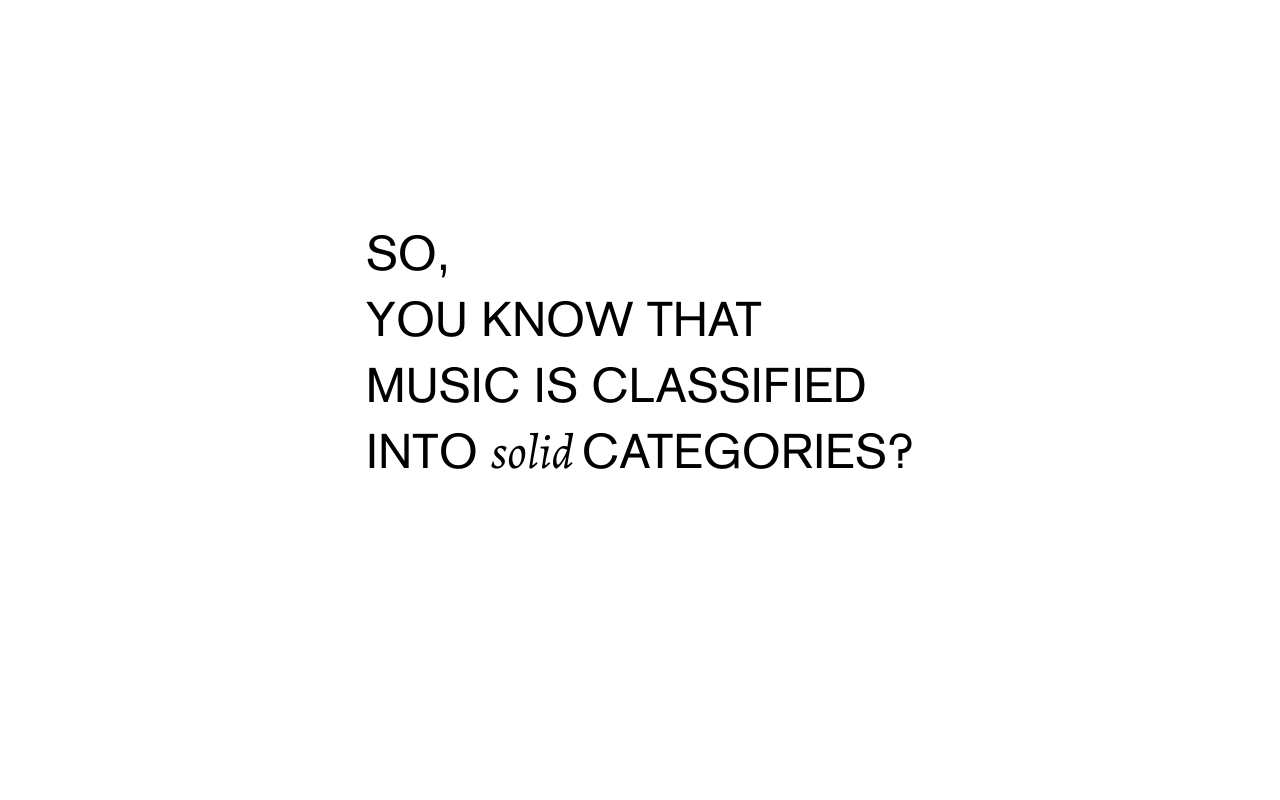
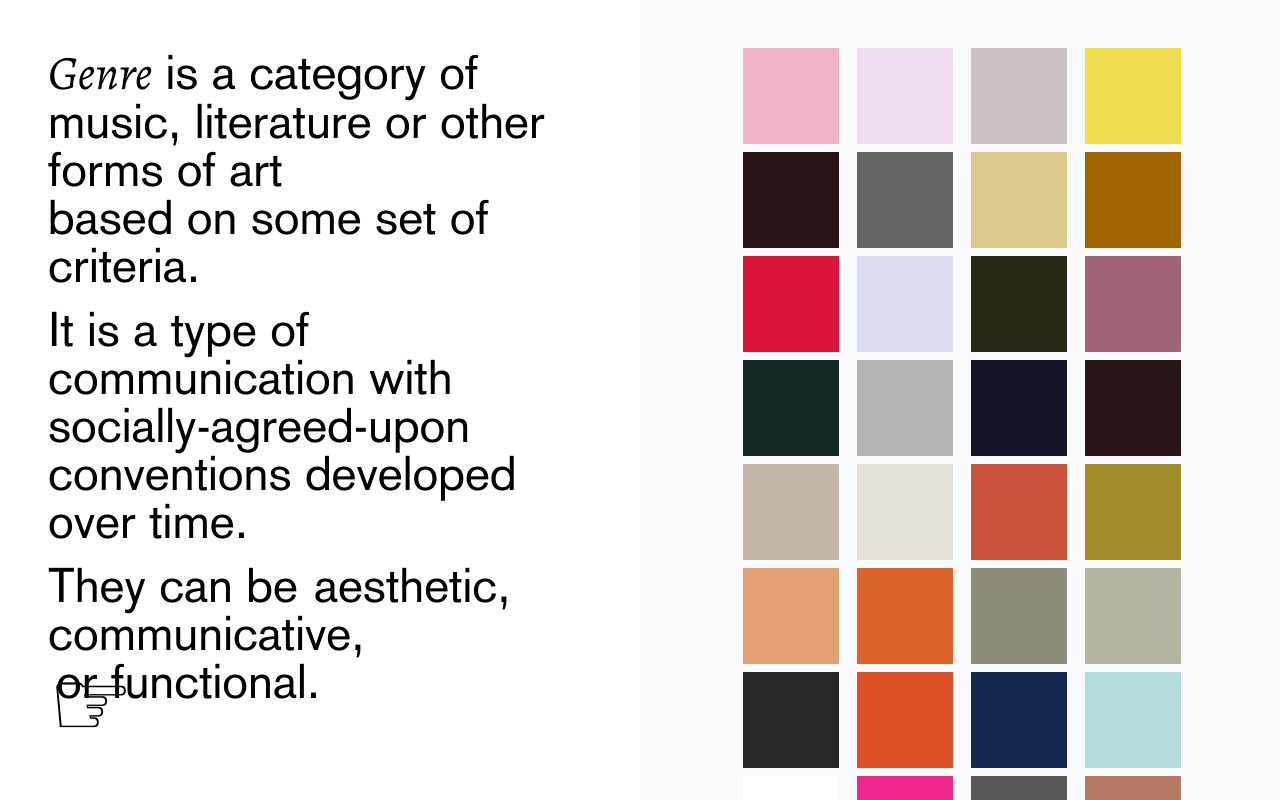
Before and after one commit to Malayvasa/gender-bender, a React (Create React App) app: page / in a window 1280 px wide. Built offline with nearby package versions, Linux system fonts and the light colour scheme.

Commit message:
new commit

```diff
--- a/src/App.js
+++ b/src/App.js
@@ -6,7 +6,7 @@ let albumCovers = require.context("../src/assets/albumCovers", true);
 let itemImg = albumCovers(`./${3}.png`).default;
 
 function App() {
-  const [animState, setAnimState] = useState(1);
+  const [animState, setAnimState] = useState(14);
   const [currentHoverColor, setCurrentHoverColor] = useState("#000");
   const [currentSongObject, setCurrentSongObject] = useState(null);
   const advanceState = () => {
@@ -53,8 +53,26 @@ function App() {
     return sortedArray;
   };
 
+  //function to sort array of songs by release year
+  const sortYear = () => {
+    let array = data.map((item) => item);
+    let sortedArray = array.sort((a, b) => {
+      let aYear = a.ReleaseYear;
+      let bYear = b.ReleaseYear;
+      if (aYear > bYear) {
+        return 1;
+      } else if (aYear < bYear) {
+        return -1;
+      } else {
+        return 0;
+      }
+    });
+    return sortedArray;
+  };
+
   const sortedHexArray = sortHue();
   const sortedLocationArray = sortLocation();
+  const sortedYearArray = sortYear();
 
   return (
     <div>
@@ -464,7 +482,7 @@ function App() {
                 ),
                 10: (
                   <div className="flex h-screen">
-                    <div className="text-5xl w-1/2 p-12 leading-snug">
+                    <div className="text-5xl w-1/2 p-12 leading-none">
                       <motion.div
                         initial={{ y: "-10%", opacity: 0 }}
                         animate={{ y: "0%", opacity: 1 }}
@@ -532,7 +550,7 @@ function App() {
                 ),
                 11: (
                   <div className="flex h-screen">
-                    <div className="text-5xl w-1/2 p-12 leading-snug">
+                    <div className="text-5xl w-1/2 p-12 leading-none">
                       <p>
                         {" "}
                         <span className="font-serif">Genre</span> is a category
@@ -547,7 +565,7 @@ function App() {
                           duration: 0.8,
                           delay: 0.3,
                         }}
-                        className="pt-2"
+                        className="pt-4"
                       >
                         {" "}
                         It is a type of communication with socially-agreed-upon
@@ -582,7 +600,7 @@ function App() {
                 ),
                 12: (
                   <div className="flex h-screen">
-                    <div className="text-5xl w-1/2 p-12 leading-snug">
+                    <div className="text-5xl w-1/2 p-12 leading-none">
                       <p>
                         {" "}
                         <span
@@ -596,7 +614,7 @@ function App() {
                         is a category of music, literature or other forms of art{" "}
                         <br></br> based on some set of criteria.
                       </p>
-                      <p className="pt-2">
+                      <p className="pt-4">
                         {" "}
                         It is a type of communication with socially-agreed-upon
                         conventions developed over time.
@@ -610,7 +628,7 @@ function App() {
                             duration: 0.8,
                             delay: 0.3,
                           }}
-                          className="pt-2"
+                          className="pt-4"
                         >
                           {" "}
                           They can be{" "}
@@ -623,7 +641,7 @@ function App() {
                             duration: 0.8,
                             delay: 2,
                           }}
-                          className="pt-2 pl-4"
+                          className="pt-4 pl-4"
                           style={{ color: `${currentHoverColor}` }}
                         >
                           {" "}
@@ -688,7 +706,7 @@ function App() {
                               </div>
                               <div className="w-24 h-24 -ml-20 z-10">
                                 <motion.div
-                                  className="w-24 h-24"
+                                  className="w-24 h-24 "
                                   initial={{ y: "0%", opacity: 0 }}
                                   animate={{ y: "0%", opacity: 1 }}
                                   transition={{
@@ -718,7 +736,7 @@ function App() {
                 ),
                 13: (
                   <div className="flex h-screen">
-                    <div className="text-5xl w-1/2 p-12 leading-snug">
+                    <div className="text-5xl w-1/2 p-12 leading-none">
                       <p>
                         {" "}
                         <span
@@ -732,21 +750,21 @@ function App() {
                         is a category of music, literature or other forms of art{" "}
                         <br></br> based on some set of criteria.
                       </p>
-                      <p className="pt-2">
+                      <p className="pt-4">
                         {" "}
                         It is a type of communication with socially-agreed-upon
                         conventions developed over time.
                       </p>
                       <div className="flex flex-wrap">
-                        <div className="pt-2"> They can be </div>
-                        <div className="pt-2 pl-4"> aesthetic,</div>
+                        <div className="pt-4"> They can be </div>
+                        <div className="pt-4 pl-4"> aesthetic,</div>
                         <motion.div
                           initial={{ y: "-10%", opacity: 0 }}
                           animate={{ y: "0%", opacity: 1 }}
                           transition={{
                             ease: "easeIn",
                             duration: 0.8,
-                            delay: 2,
+                            delay: 1,
                           }}
                           className=""
                           style={{ color: `${currentHoverColor}` }}
@@ -798,7 +816,7 @@ function App() {
                                 transition={{
                                   ease: "easeOut",
                                   duration: 0.8,
-                                  delay: 2,
+                                  delay: 1,
                                 }}
                                 className="w-24 h-24"
                                 style={{
@@ -811,7 +829,7 @@ function App() {
                                 transition={{
                                   ease: "easeOut",
                                   duration: 0.8,
-                                  delay: 2.4,
+                                  delay: 1.4,
                                 }}
                                 className="w-24 h-24 -ml-20 z-10"
                                 style={{
@@ -837,7 +855,7 @@ function App() {
                 ),
                 14: (
                   <div className="flex h-screen">
-                    <div className="text-5xl w-1/2 p-12 leading-snug">
+                    <div className="text-5xl w-1/2 p-12 leading-none">
                       <p>
                         {" "}
                         <span
@@ -851,14 +869,14 @@ function App() {
                         is a category of music, literature or other forms of art{" "}
                         <br></br> based on some set of criteria.
                       </p>
-                      <p className="pt-2">
+                      <p className="pt-4">
                         {" "}
                         It is a type of communication with socially-agreed-upon
                         conventions developed over time.
                       </p>
                       <div className="flex flex-wrap w-auto">
-                        <div className="pt-2"> They can be </div>
-                        <div className="pt-2 pl-4"> aesthetic,</div>
+                        <div className="pt-4"> They can be </div>
+                        <div className="pt-4 pl-4"> aesthetic,</div>
                         <div className=""> communicative, </div>
                         <motion.div
                           initial={{ y: "-10%", opacity: 0 }}
@@ -912,6 +930,147 @@ function App() {
                         {data.map((song, index) => {
                           return (
                             <>
+                              <div className="w-24 h-24">
+                                <motion.div
+                                  initial={{ y: "0%", opacity: 1 }}
+                                  animate={{ y: "0%", opacity: 0 }}
+                                  transition={{
+                                    ease: "easeOut",
+                                    duration: 0.8,
+                                    delay: 2.4,
+                                  }}
+                                  className="w-24 h-24"
+                                  style={{
+                                    backgroundColor: `${sortedHexArray[index].ProminentColor1}`,
+                                  }}
+                                ></motion.div>
+                              </div>
+                              <div className="w-24 h-24 -ml-20 z-10">
+                                <motion.div
+                                  initial={{ y: "0%", opacity: 0 }}
+                                  animate={{ y: "0%", opacity: 1 }}
+                                  transition={{
+                                    ease: "easeOut",
+                                    duration: 0.8,
+                                    delay: 2.4,
+                                  }}
+                                  className="w-24 h-24"
+                                  style={{
+                                    backgroundColor: `${sortedLocationArray[index].ProminentColor1}`,
+                                  }}
+                                  onMouseEnter={() => {
+                                    setCurrentHoverColor(
+                                      sortedLocationArray[index].ProminentColor1
+                                    );
+                                    setCurrentSongObject(
+                                      sortedLocationArray[index]
+                                    );
+                                  }}
+                                  onMouseLeave={() => {
+                                    setCurrentHoverColor("#000");
+                                    setCurrentSongObject(null);
+                                  }}
+                                ></motion.div>
+                              </div>
+                            </>
+                          );
+                        })}
+                      </div>
+                    </div>
+                  </div>
+                ),
+                15: (
+                  <div className="flex h-screen">
+                    <div className="text-5xl w-1/2 p-12 leading-none">
+                      <p>
+                        {" "}
+                        <span
+                          className="font-serif"
+                          style={{
+                            color: `${currentHoverColor}`,
+                          }}
+                        >
+                          Genre
+                        </span>{" "}
+                        is a category of music, literature or other forms of art{" "}
+                        <br></br> based on some set of criteria.
+                      </p>
+                      <p className="pt-4">
+                        {" "}
+                        It is a type of communication with socially-agreed-upon
+                        conventions developed over time.
+                      </p>
+                      <div className="flex flex-wrap w-auto">
+                        <div className="pt-4"> They can be </div>
+                        <div className="pt-4 pl-4"> aesthetic,</div>
+                        <div className=""> communicative, </div>
+                        <div className="pl-2"> or functional.</div>
+                      </div>
+                      <motion.div
+                        className="pt-4"
+                        initial={{ y: "-10%", opacity: 0 }}
+                        animate={{ y: "0%", opacity: 1 }}
+                        transition={{
+                          ease: "easeIn",
+                          duration: 0.8,
+                          delay: 2,
+                        }}
+                      >
+                        <span
+                          className="font-serif"
+                          style={{
+                            color: `${currentHoverColor}`,
+                          }}
+                        >
+                          Genres
+                        </span>{" "}
+                        <span
+                          style={{
+                            color: `${currentHoverColor}`,
+                          }}
+                        >
+                          change over time
+                        </span>{" "}
+                        as cultures invent new genres and discontinue the use of
+                        old ones.
+                      </motion.div>
+                      <AnimatePresence>
+                        {currentSongObject && (
+                          <motion.div
+                            initial={{ y: "-10%", opacity: 0 }}
+                            animate={{ y: "0%", opacity: 1 }}
+                            exit={{ y: "-10%", opacity: 0 }}
+                            transition={{
+                              ease: "easeIn",
+                              duration: 0.3,
+                              delay: 0,
+                            }}
+                            className="w-64 h-8 text-sm z-50 pt-12"
+                          >
+                            <div className="flex flex-col justify-between">
+                              <div className="text-3xl capitalize font-serif">
+                                {currentSongObject.ReleaseYear}
+                              </div>
+                              <div className="text-sm capitalize font-serif">
+                                {currentSongObject.Genre}
+                              </div>
+                            </div>
+                          </motion.div>
+                        )}
+                      </AnimatePresence>
+                      <div
+                        className="absolute bottom-0 left-0 m-12 text-8xl w-min hover:text-gray-200 font-display"
+                        onClick={advanceState}
+                        style={{ color: `${currentHoverColor}` }}
+                      >
+                        ☞
+                      </div>
+                    </div>
+                    <div className="w-1/2 bg-gray-50 p-12 overflow-scroll">
+                      <div className="w-5/6 flex flex-row flex-wrap justify-evenly m-auto gap-2">
+                        {data.map((song, index) => {
+                          return (
+                            <>
                               <motion.div
                                 initial={{ y: "0%", opacity: 1 }}
                                 animate={{ y: "0%", opacity: 0 }}
@@ -922,9 +1081,10 @@ function App() {
                                 }}
                                 className="w-24 h-24"
                                 style={{
-                                  backgroundColor: `${sortedHexArray[index].ProminentColor1}`,
+                                  backgroundColor: `${sortedLocationArray[index].ProminentColor1}`,
                                 }}
                               ></motion.div>
+
                               <motion.div
                                 initial={{ y: "0%", opacity: 0 }}
                                 animate={{ y: "0%", opacity: 1 }}
@@ -935,15 +1095,13 @@ function App() {
                                 }}
                                 className="w-24 h-24 -ml-20 z-10"
                                 style={{
-                                  backgroundColor: `${sortedLocationArray[index].ProminentColor1}`,
+                                  backgroundColor: `${sortedYearArray[index].ProminentColor1}`,
                                 }}
                                 onMouseEnter={() => {
                                   setCurrentHoverColor(
-                                    sortedLocationArray[index].ProminentColor1
+                                    sortedYearArray[index].ProminentColor1
                                   );
-                                  setCurrentSongObject(
-                                    sortedLocationArray[index]
-                                  );
+                                  setCurrentSongObject(sortedYearArray[index]);
                                 }}
                                 onMouseLeave={() => {
                                   setCurrentHoverColor("#000");
```
